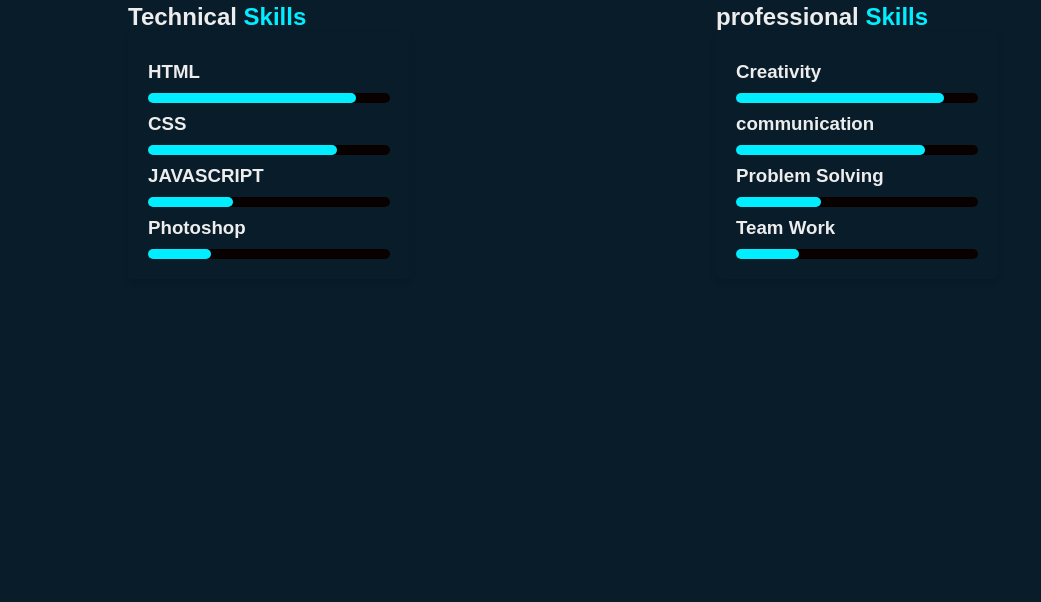
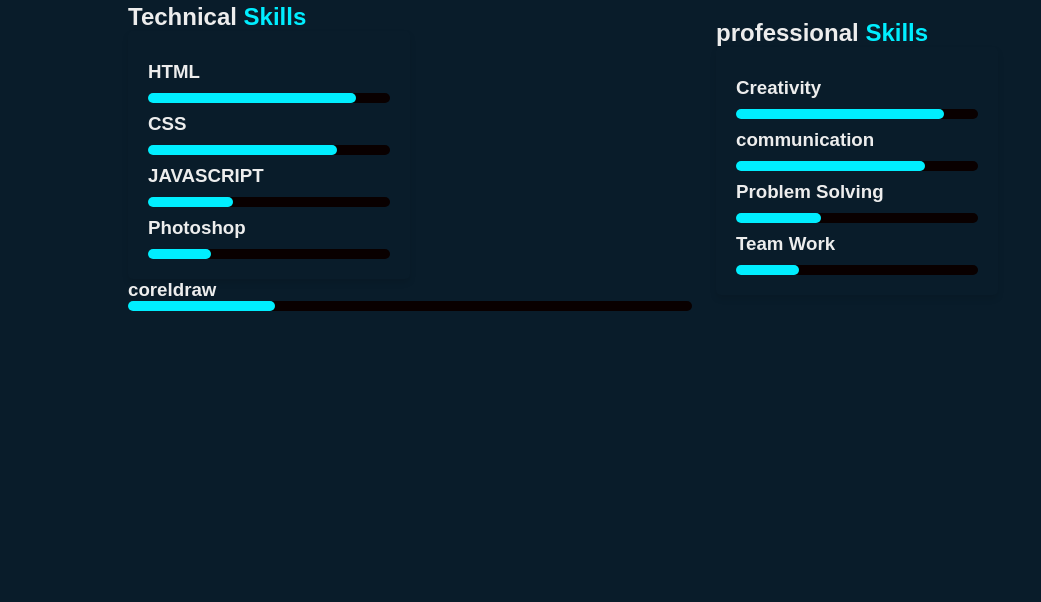
Before and after one commit to Saugaikwad03/yashportfolio, a plain HTML site: page yk.html in a window 1280 px wide. Shown: the part 2753-3355 px from the top of the page, without its empty margins (0-1041 px from the left). Drawn offline with nearby package versions, Linux system fonts and the light colour scheme.

Commit message:
add new skill

```diff
--- a/yk.html
+++ b/yk.html
@@ -108,6 +108,11 @@
                   <div class="skill-level4" style="width: 26%;"></div>
                 </div>
               </div>
+              <h3>coreldraw</h3>
+                <div class="skill-bar">
+                  <div class="skill-level4" style="width: 26%;"></div>
+                </div>
+              </div>
               <!-- Add more skills here -->
             </div>
         </div>
```
